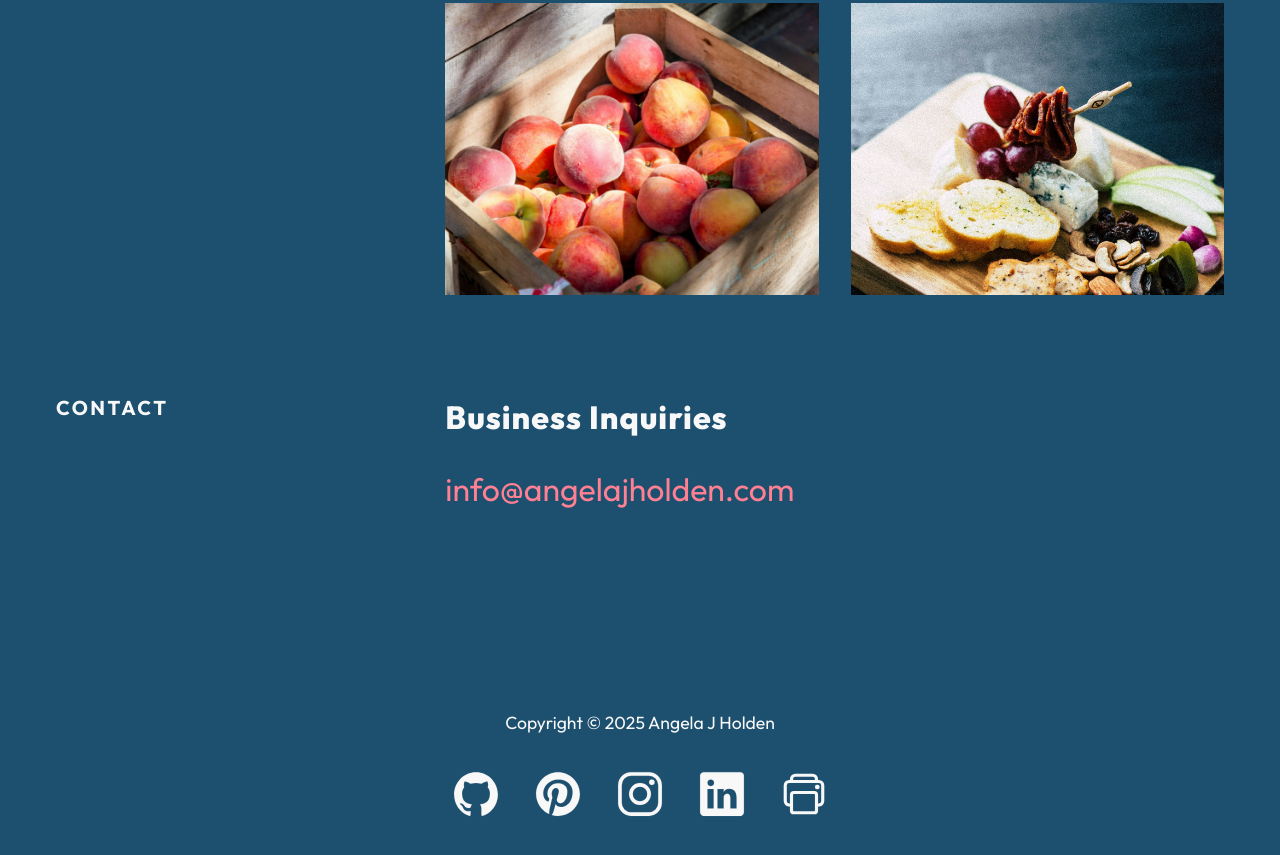
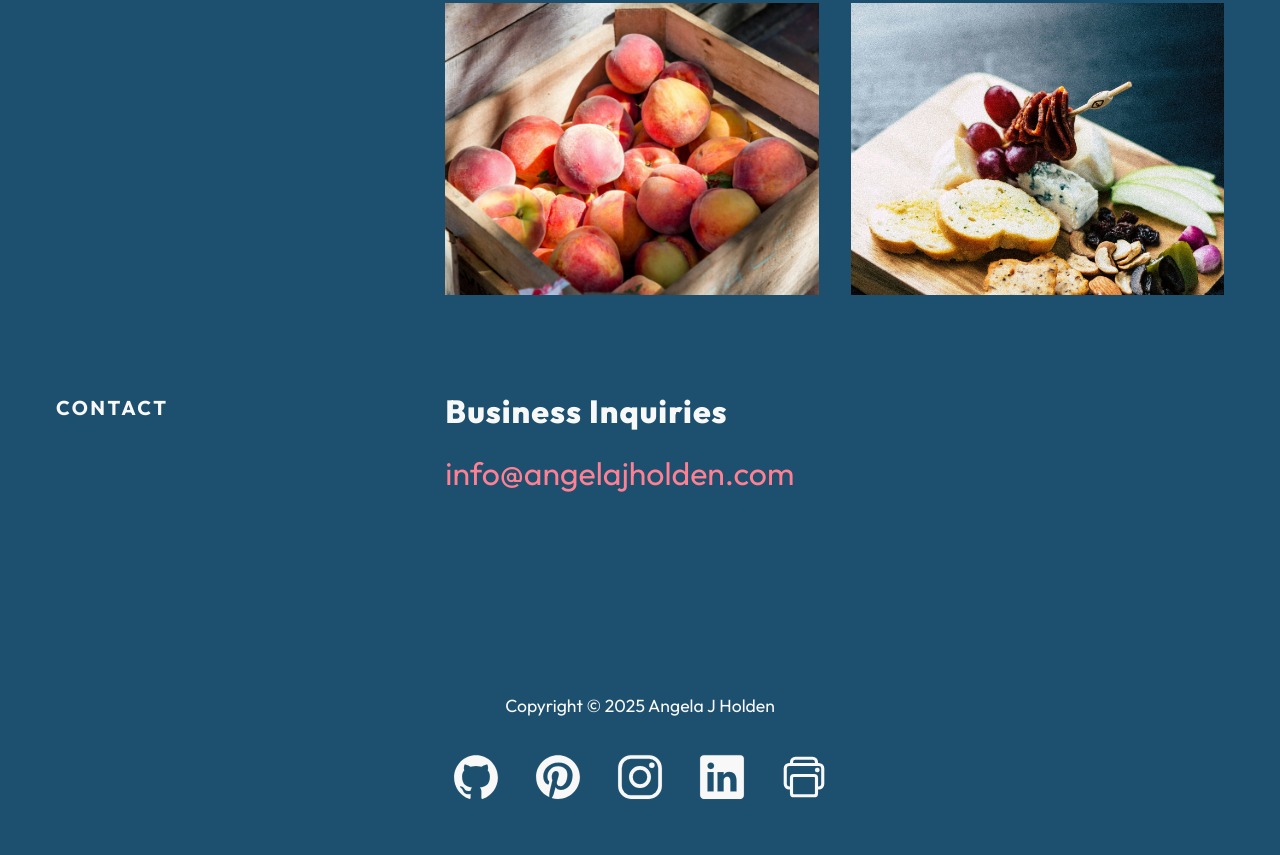
Before and after one commit to angelajholden/resume-layout, a plain HTML site: page index.html in a window 1280 px wide. Shown: the part 2248-3103 px from the top of the page. Drawn offline with Linux system fonts and the light colour scheme.

Commit message:
fixing the line height

```diff
--- a/style.css
+++ b/style.css
@@ -101,7 +101,8 @@ a:active {
 }
 
 .tertiary-heading:has(+ .contact_email) {
-	margin: 0 0 1.25rem;
+	margin: 0 0 1rem;
+	line-height: 1.25;
 }
 
 .intro_text {
```
